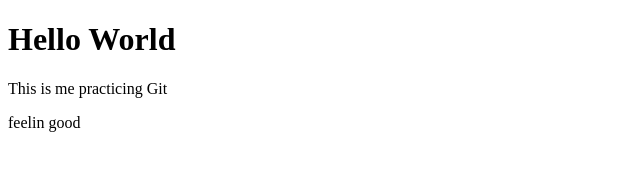
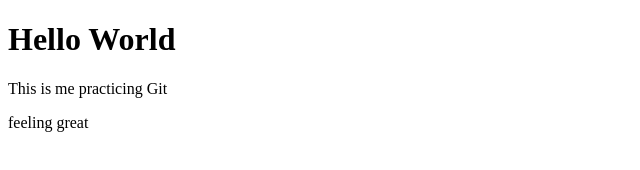
Before and after one commit to clarksonjay/Jay-D-Clark, a plain HTML site: page gitPractice.html in a window 1280 px wide. Shown: the full height of the page, 0-640 px from the left. Drawn offline with Linux system fonts and the light colour scheme.

Commit message:
more commands

```diff
--- a/gitPractice.html
+++ b/gitPractice.html
@@ -8,6 +8,6 @@
 <body>
  <h1>Hello World </h1>
  <p>This is me practicing Git</p>
- <p>feelin good</p>
+ <p>feeling great</p>
 </body>
 </html>
```
